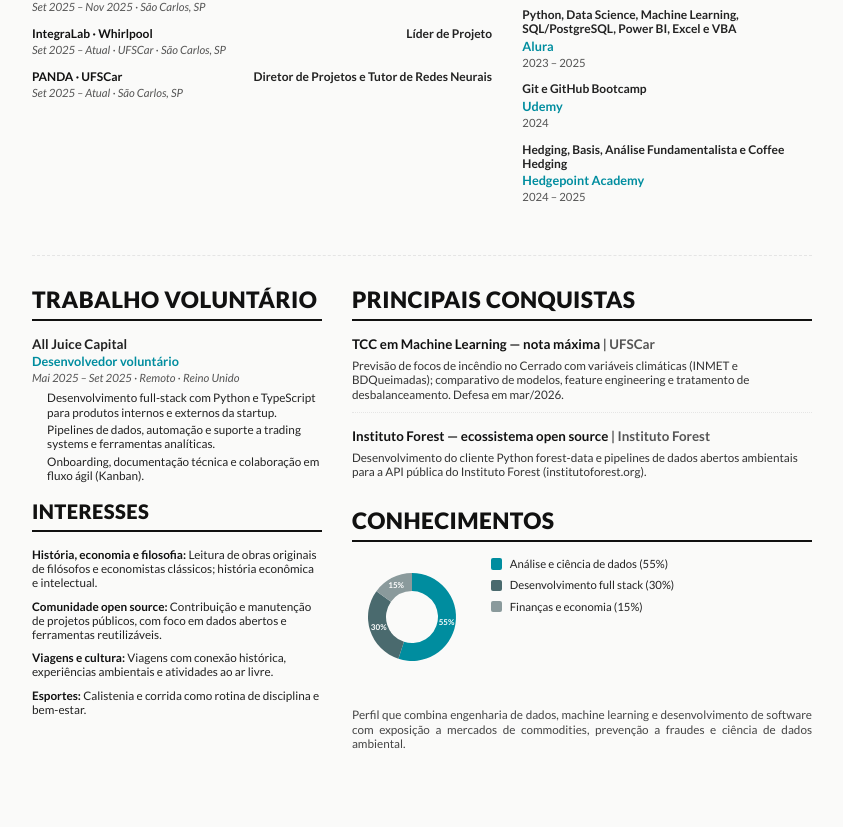
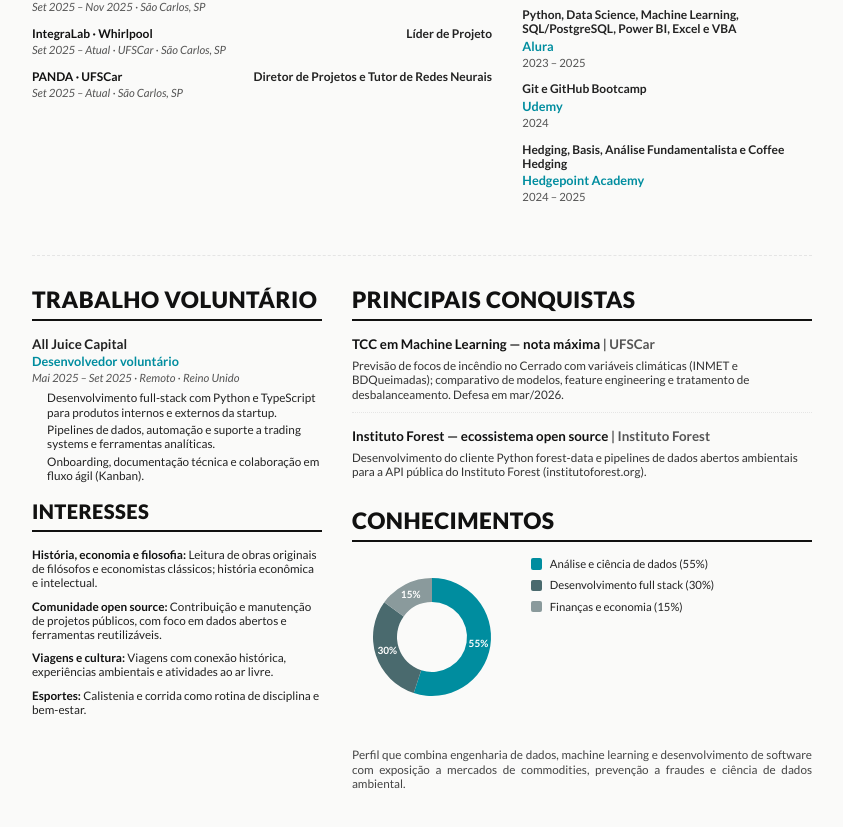
Before and after one commit to julianopadua/portfolio, a React (Vite) app: page /cv in a window 1280 px wide. Shown: the part 755-1582 px from the top of the page, without its empty margins (372-1215 px from the left). Built offline with nearby package versions, Linux system fonts and the light colour scheme.

Commit message:
dev: final v1 implemented

```diff
--- a/src/components/cv/KnowledgePieChart.tsx
+++ b/src/components/cv/KnowledgePieChart.tsx
@@ -8,10 +8,10 @@ interface KnowledgePieChartProps {
 }
 
 const DEFAULT_COLORS = ['#008d9f', '#4a6a6e', '#8a9a9c', '#b5c4c6']
-const SIZE = 120
+const SIZE = 160
 const CENTER = SIZE / 2
-const RADIUS = 44
-const INNER_RADIUS = 26
+const RADIUS = 59
+const INNER_RADIUS = 35
 
 function normalizeSlices(slices: KnowledgeSlice[]): { slice: KnowledgeSlice; value: number }[] {
   const total = slices.reduce((sum, s) => sum + s.value, 0)
@@ -102,7 +102,7 @@ export function KnowledgePieChart({ slices, summary }: KnowledgePieChartProps) {
                   y={seg.labelPos.y}
                   textAnchor="middle"
                   dominantBaseline="middle"
-                  fontSize="8"
+                  fontSize="10"
                   fontWeight="700"
                   fill="#fff"
                 >
--- a/src/data/profile.ts
+++ b/src/data/profile.ts
@@ -12,16 +12,12 @@ export const profile: Profile = {
       en: 'I am a Computer Engineering student at UFSCar with experience in data science, market analysis, and the development of results-oriented solutions. I work at the intersection of software engineering, machine learning, statistics, and BI, with exposure to market intelligence and fraud prevention.',
     },
     {
-      pt: 'Na UFSCar, fui monitor de Introdução à Computação, tutor de Geometria Analítica, líder do projeto IntegraLab (Whirlpool + UFSCar) e tutor de Redes Neurais na diretoria de projetos PANDA.',
-      en: 'At UFSCar, I served as a Teaching Assistant for Introduction to Computing, a tutor for Analytic Geometry, Project Leader for the IntegraLab project (Whirlpool + UFSCar), and Neural Networks tutor at the PANDA projects directorate.',
+      pt: 'Na UFSCar, fui monitor de Introdução à Computação e tutor de Geometria Analítica. Defendi em mar/2026 meu TCC sobre previsão de focos de incêndio no Cerrado com machine learning. Hoje sou líder do projeto IntegraLab (Whirlpool + UFSCar). Além disso, sou membro do Grupo PANDA, atuando na Diretoria de Projetos e também como tutor de Redes Neurais.',
+      en: 'At UFSCar, I was a Teaching Assistant for Introduction to Computing and a tutor for Analytic Geometry. In Mar 2026 I defended my undergraduate thesis on Cerrado fire hotspot prediction with machine learning. I currently lead the IntegraLab project (Whirlpool + UFSCar). Besides, I am a member of the PANDA study group, serving on the Projects Directorate and as a Neural Networks tutor.',
     },
     {
       pt: 'Profissionalmente, estagiei na Leadfy Imob, na HedgePoint Global Markets e no Laboratório Maricondi; atuei como desenvolvedor voluntário na All Juice Capital. Atualmente sou estagiário em Fraud Business Analytics na InComm Payments, em ambiente internacional.',
       en: 'Professionally, I interned at Leadfy Imob, HedgePoint Global Markets, and Laboratório Maricondi; volunteered as a developer at All Juice Capital. I am currently a Fraud Business Analytics Intern at InComm Payments in an English-only environment.',
-    },
-    {
-      pt: 'Defendi em mar/2026 meu TCC sobre previsão de focos de incêndio no Cerrado com machine learning (UFSCar). Atuo no IntegraLab com Whirlpool em soluções IoT e sigo no PANDA como tutor de Redes Neurais.',
-      en: 'In Mar 2026 I defended my undergraduate thesis on Cerrado fire hotspot prediction with machine learning (UFSCar). I work on IntegraLab with Whirlpool on IoT solutions and continue at PANDA as a Neural Networks tutor.',
     },
   ],
   location: {
```
